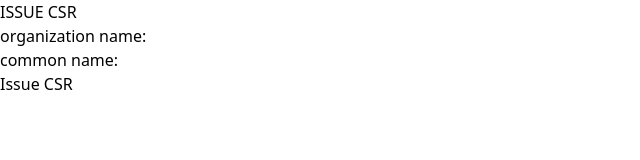
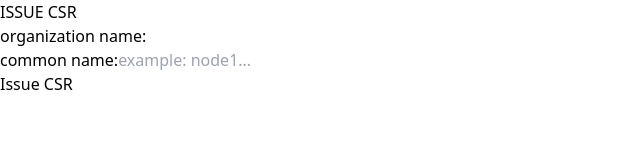
Before and after one commit to maxibengochea/Tesis-Exercise, a React (Vite) app in the folder ui/: page / in a window 1280 px wide. Shown: the top 160 px of the page, without its empty margins (0-640 px from the left). Built offline with nearby package versions, Linux system fonts and the light colour scheme.

Commit message:
add placeholder to common_name input

```diff
--- a/ui/src/pages/Home.tsx
+++ b/ui/src/pages/Home.tsx
@@ -5,7 +5,8 @@ interface FieldFormProps {
   children: string,
   id: string,
   name: string,
-  onChange(e: React.ChangeEvent<HTMLInputElement>): void
+  onChange(e: React.ChangeEvent<HTMLInputElement>): void,
+  placeholder?: string
 }
 
 export function Home() {
@@ -32,6 +33,7 @@ export function Home() {
               id={commonNameId}
               name="common_name"
               onChange={handleChange}
+              placeholder="example: node1..."
             >
               common name:
             </FieldForm>
@@ -43,7 +45,7 @@ export function Home() {
   )
 }
 
-const FieldForm = ({ id, name, onChange, children }: FieldFormProps) => {
+const FieldForm = ({ id, name, onChange, children, placeholder }: FieldFormProps) => {
   return (
     <div className="w-full flex flex-col justify-center items-start gap-2">
       <label
@@ -58,6 +60,7 @@ const FieldForm = ({ id, name, onChange, children }: FieldFormProps) => {
         type='text'
         onChange={onChange}
         name={name}
+        placeholder={placeholder ?? ''}
       />
     </div>
   )
```
